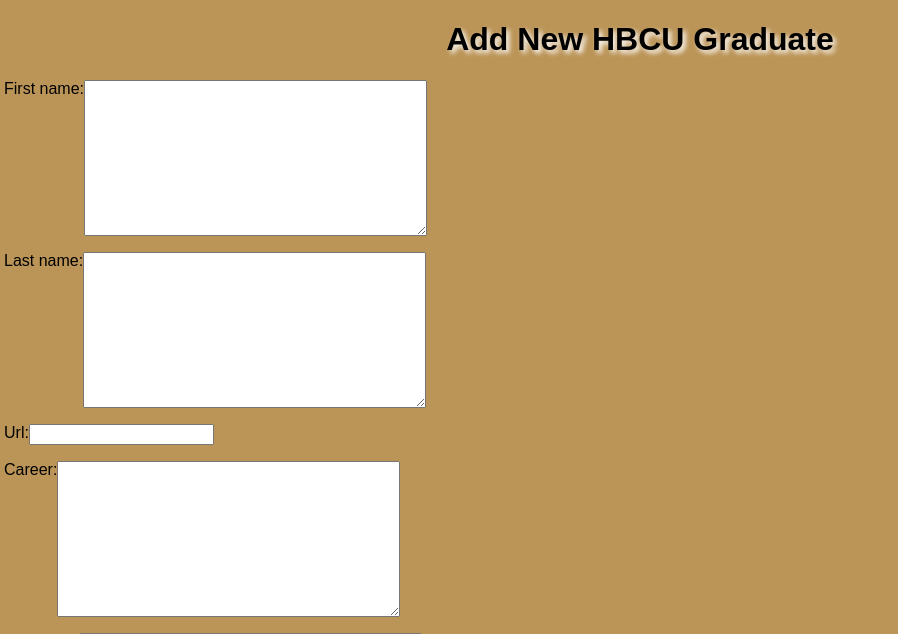
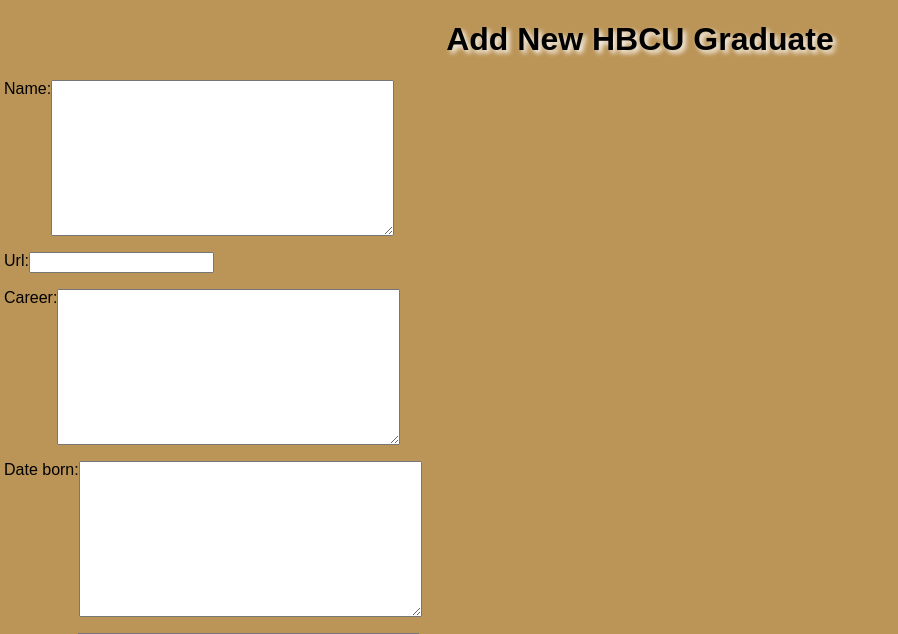
Before and after one commit to NicholeMatters/HBCU4U, a Django app: page /hbcu/addGraduate/ in a window 1280 px wide. Shown: the part 68-702 px from the top of the page, without its empty margins (0-898 px from the left). Run offline with Django 3.2, Linux system fonts and the light colour scheme; parts of the project's set-up code (start-up, migrations or seed data) failed here and were passed over.

Commit message:
graduate page active

```diff
--- a/hbcu/admin.py
+++ b/hbcu/admin.py
@@ -2,4 +2,4 @@ from django.contrib import admin
 from .models import College
 
 # Register your models here.
-admin.site.register(College, HBCUgrads)
+admin.site.register(College)
--- a/hbcu/forms.py
+++ b/hbcu/forms.py
@@ -17,8 +17,7 @@ class gradForm(forms.ModelForm):
     class Meta:
         model = HBCUgrads
         fields = [
-            'first_name',
-            'last_name',
+            'name',
             'url',
             'career',
             'date_born',
--- a/hbcu/models.py
+++ b/hbcu/models.py
@@ -85,8 +85,7 @@ class Major(models.Model):
       return f"{self.firstname} {self.lastname}, {self.email}"
 
 class HBCUgrads(models.Model):
-    first_name = models.TextField(max_length=3000, default='')
-    last_name = models.TextField(max_length=3000, default='')
+    name = models.TextField(max_length=3000, default='')
     url = models.URLField(null=True, blank=True, default='')
     career = models.TextField( max_length=3000, default='')
     date_born = models.TextField(max_length=3000, default='')
@@ -96,7 +95,7 @@ class HBCUgrads(models.Model):
     history = models.TextField( max_length=3000, default='')
 
     class Meta:
-      order_with_respect_to = 'last_name'
+      order_with_respect_to = 'name'
 
     def __str__(self):
-      return f"{self.first_name} {self.first_name} attended {self.school}"
+      return f"{self.name} attended {self.school}"
--- a/hbcu/views.py
+++ b/hbcu/views.py
@@ -28,7 +28,7 @@ def map(request):
   return render(request, 'hbcu/map.html', context={'colleges':colleges})
 
 def hbcuGrad(request):
-  graduate = HBCUgrads.objects.all().order_by('last_name')
+  graduate = HBCUgrads.objects.all().order_by('name')
   return render(request, 'hbcu/hbcugrads.html', context={'graduates':graduate})
 
 def add_grad(request):
```
Also changed, not shown: hbcu/templates/hbcu/hbcugrads.html (+9 -11 lines), hbcu/migrations/0002_auto_20200809_2010.py (added).
